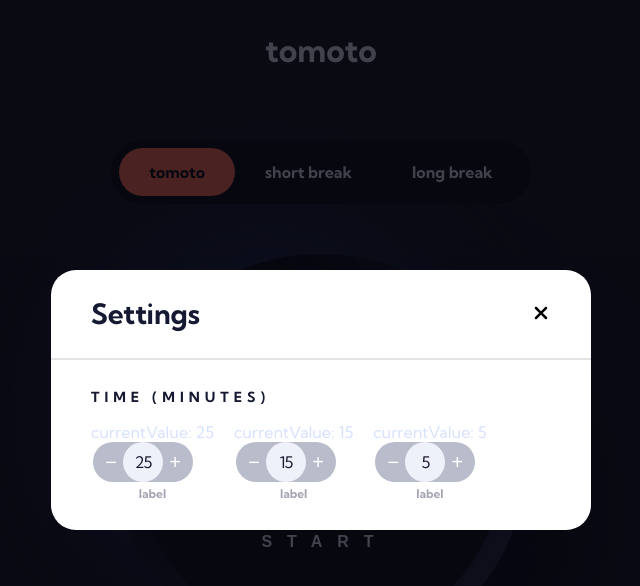
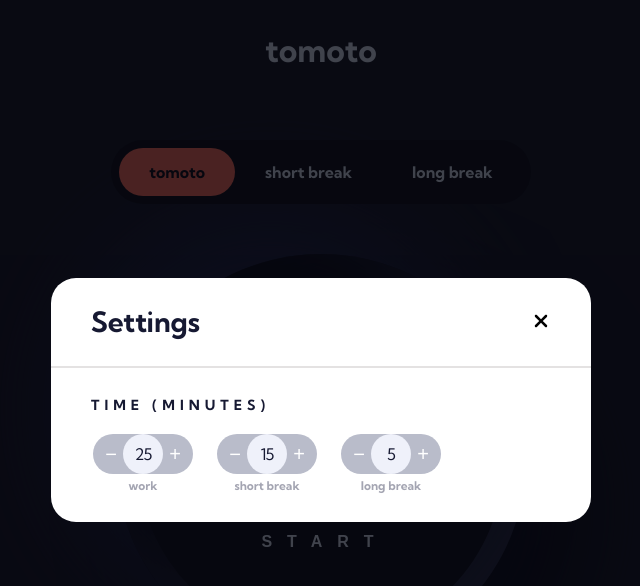
Before and after one commit to MarkusFletcher/tomoto, a Vue app: page / in a window 1280 px wide. Shown: the top 586 px of the page, without its empty margins (319-959 px from the left). Built offline with nearby package versions, Linux system fonts and the light colour scheme.

Commit message:
input number

```diff
--- a/src/components/OptionsModal.vue
+++ b/src/components/OptionsModal.vue
@@ -10,10 +10,6 @@ const isOpen = ref(true)
 
 const close = () => {
   isOpen.value = false
-}
-
-const changeTest = (val) => {
-  console.log(val)
 }
 </script>
 
@@ -30,9 +26,9 @@ const changeTest = (val) => {
         <div class="modal__section">
           <h3 class="modal__subtitle">Time (minutes)</h3>
           <div class="modal__times">
-            <v-input-number v-model:value="workTime" @change="val => workTime = val"></v-input-number>
-            <v-input-number v-model:value="shortBreakTime" @change="val => shortBreakTime = val"></v-input-number>
-            <v-input-number v-model:value="longBreakTime" @change="val => longBreakTime = val"></v-input-number>
+            <v-input-number v-model:value="workTime" :min="0" label="work"></v-input-number>
+            <v-input-number v-model:value="shortBreakTime" :min="0" label="short break"></v-input-number>
+            <v-input-number v-model:value="longBreakTime" :min="0" :step="10" label="long break"></v-input-number>
           </div>
         </div>
       </div>
--- a/src/components/ui/InputNumber.vue
+++ b/src/components/ui/InputNumber.vue
@@ -1,9 +1,9 @@
 <script setup>
   //https://codepen.io/sebellows/pen/jLQpZe
 
-  import { ref } from 'vue'
+  import { ref, computed } from 'vue'
 
-  const emit = defineEmits(['change'])
+  const emit = defineEmits(['update:value'])
 
   const props = defineProps({
     value: {
@@ -23,38 +23,50 @@
       default: 1
     },
     label: {
-      type: Number,
+      type: String,
       required: false
     }
   })
 
   const currentValue = ref(props.value)
 
+  const disabledMinus = computed(() => {
+    if (currentValue.value == props.min) return true
+    else return false
+  })
+
+  const disabledPlus = computed(() => {
+    if (currentValue.value == props.max) return true
+    else return false
+  })
+
   const increment = () => {
-    props.value++
-    // _updateValue(++currentValue.value)
+    if (disabledPlus.value) return
+    _updateValue(currentValue.value + props.step)
   }
 
   const decrement = () => {
-    // _updateValue(--currentValue.value)
+    if (disabledMinus.value) return
+    _updateValue(currentValue.value - props.step)
   }
 
   const _updateValue = (newValue) => {
-    const oldValue = currentValue.value
+    if (newValue < props.min  || newValue > props.max) {
+      return
+    }
     currentValue.value = newValue
-    emit('change', currentValue.value)
+    emit('update:value', currentValue.value)
   }
 </script>
 
 <template>
   <div class="input-wrapper">
-    currentValue: {{ value }}
     <div class="input-number">
-      <button type="button" @click="decrement">−</button>
-      <span>{{currentValue}}</span>
-      <button type="button" @click="increment">+</button>
+      <button type="button" @click="decrement" :disabled="disabledMinus">−</button>
+      <span>{{ currentValue }}</span>
+      <button type="button" @click="increment" :disabled="disabledPlus">+</button>
     </div>
-    <div class="label">label</div>
+    <div class="label" v-if="props.label">{{ props.label }}</div>
   </div>
 </template>
 
@@ -105,6 +117,11 @@
   transition: .2s ease;
 }
 
+.input-number button:disabled {
+  background-color: hsl(229, 15%, 90%);
+  cursor: default;
+}
+
 .input-number button:nth-of-type(1) {
   padding-right: 20px
 }
@@ -113,7 +130,7 @@
   padding-left: 20px;
 }
 
-.input-number button:hover {
+.input-number button:enabled:hover {
   background-color: hsl(231, 28%, 87%);
   background-color: var(--color-orange);
 }
```
